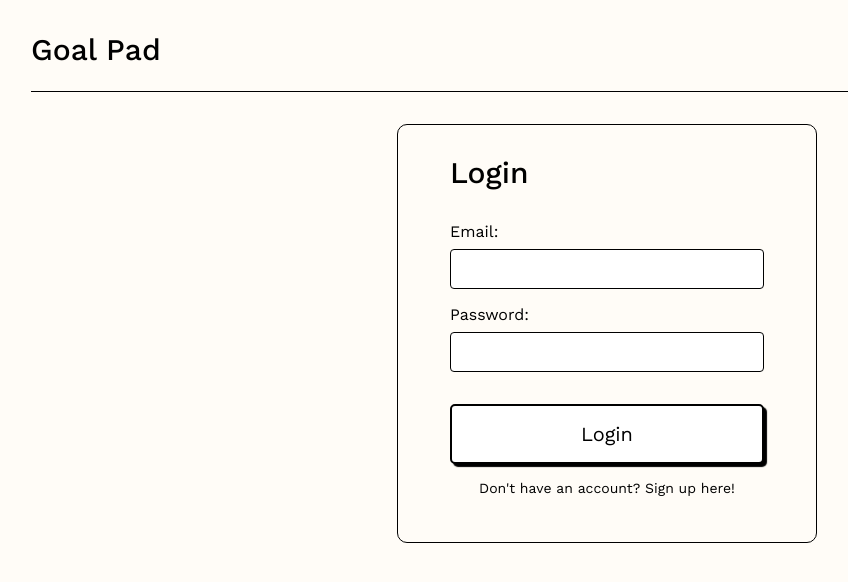
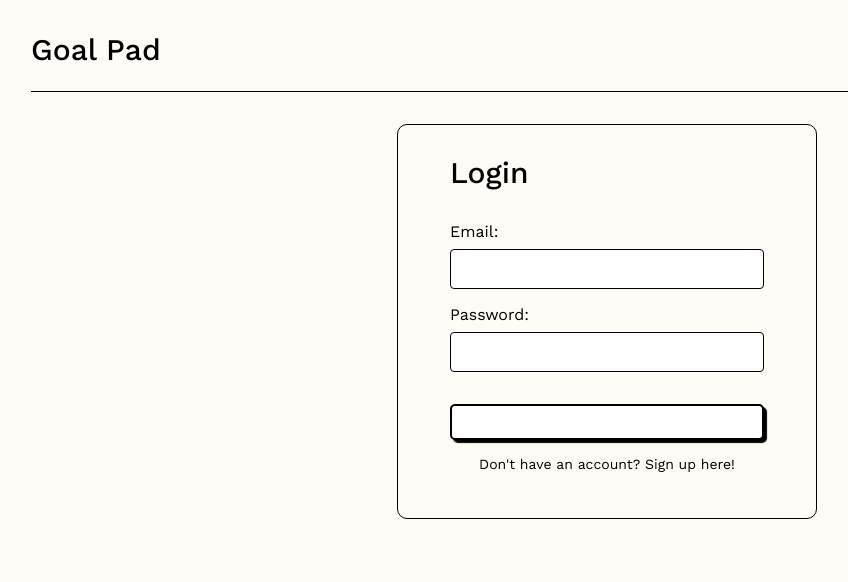
Before and after one commit to karla-codes/goal-tracker, a React (Create React App) app in the folder client/: page / in a window 1280 px wide. Shown: the top 582 px of the page, without its empty margins (33-881 px from the left). Built offline with nearby package versions, Linux system fonts and the light colour scheme.

Commit message:
Edit form button

```diff
--- a/client/src/components/Form.js
+++ b/client/src/components/Form.js
@@ -6,9 +6,12 @@ function Form(props) {
   return (
     <form onSubmit={submit}>
       {elements()}
-      <button className="button" type="submit">
-        {buttonText}
-      </button>
+      <button
+        className="button"
+        type="submit"
+        value={buttonText}
+        name={buttonText}
+      />
     </form>
   );
 }
```
